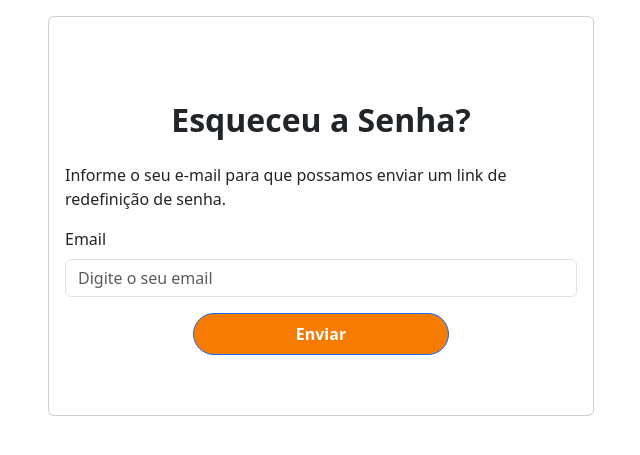
After one commit to Adan-Marques/tcc_ads, a Django app: template templates/registration/password_reset_form.html in a window 1280 px wide. The commit adds this page. Shown: the top 455 px of the page, without its empty margins (319-959 px from the left). Run offline with Django 5.2, Linux system fonts and the light colour scheme; the template is opened without the code that fills it, so the values that code supplies are empty.

Commit message:
feat reset password

```diff
--- a/home/views.py
+++ b/home/views.py
@@ -1,6 +1,7 @@
 from django.shortcuts import render
 from django.http import HttpResponse
 from django.contrib.auth.views import logout_then_login
+#from django.contrib.auth.tokens.PasswordResetTokenGenerator import default_token_generator
 
 def home(request):
     return render(request, 'home.html')
@@ -9,4 +10,5 @@ def logout_view(request):
     return logout_then_login(request)
 
 def esqueci(request):
+    #default_token_generator
     return render(request, 'esqueci.html')
--- a/tcc_ads/urls.py
+++ b/tcc_ads/urls.py
@@ -17,6 +17,7 @@ Including another URLconf
 from django.contrib import admin
 from django.urls import path, include
 from home import views
+from django.contrib.auth.views import PasswordResetConfirmView
 
 urlpatterns = [
     path('admin/', admin.site.urls),
@@ -24,4 +25,5 @@ urlpatterns = [
     path('esqueci/', views.esqueci, name='esqueci'),
     path('accounts/', include('django.contrib.auth.urls')),
     path('logout/', views.logout_view, name='logout'),
+    path('password_reset_confirm/<uidb64>/<token>/', PasswordResetConfirmView.as_view(template_name='registration/password_reset_confirm.html', success_url='/accounts/login/'), name='password_reset_confirm')
 ]
--- a/templates/registration/login.html
+++ b/templates/registration/login.html
@@ -42,7 +42,7 @@
                         </div>
                         <hr class="my-4">
                         <div class="d-flex justify-content-between">
-                            <a href="./esqueci">Esqueci minha senha</a>
+				<a href="{% url 'password_reset'  %}">Esqueci minha senha</a>
                             <a href="./cadastro">Criar conta</a>
                         </div>
                     </div>
--- /dev/null
+++ b/templates/registration/password_reset_done.html
@@ -0,0 +1,3 @@
+<h1> Obrigado! </h1>
+
+<p> Você deve receber o email em breve!</p>
--- /dev/null
+++ b/templates/registration/password_reset_email.html
@@ -0,0 +1,2 @@
+Someone asked for password reset for email {{ email }}. Follow the link below:
+{{ protocol}}://{{ domain }}{% url 'password_reset_confirm' uidb64=uid token=token %}
--- /dev/null
+++ b/templates/registration/password_reset_form.html
@@ -0,0 +1,45 @@
+{% load static %}
+<!doctype html>
+<html lang="pt-br">
+<head>
+    <meta charset="utf-8">
+    <meta name="viewport" content="width=device-width, initial-scale=1">
+    <title>Work Express</title>
+    <link href="https://cdn.jsdelivr.net/npm/bootstrap@5.3.3/dist/css/bootstrap.min.css" rel="stylesheet"
+        integrity="sha384-QWTKZyjpPEjISv5WaRU9OFeRpok6YctnYmDr5pNlyT2bRjXh0JMhjY6hW+ALEwIH" crossorigin="anonymous">
+    <link rel="stylesheet" href="/static/css/home.css">
+    <link rel="stylesheet" href="https://cdnjs.cloudflare.com/ajax/libs/font-awesome/6.7.2/css/all.min.css"
+        integrity="sha512-Evv84Mr4kqVGRNSgIGL/F/aIDqQb7xQ2vcrdIwxfjThSH8CSR7PBEakCr51Ck+w+/U6swU2Im1vVX0SVk9ABhg=="
+        crossorigin="anonymous" referrerpolicy="no-referrer" />
+</head>
+
+<body>
+    <div class="container mt-3">
+        <div class="row justify-content-center">
+            <div class="col-md-6 col-sm-10">
+                <div class="card w-100" style="height: 400px;">
+                    <div class="card-body py-5 d-flex flex-column justify-content-center">
+                        <h2 class="text-center fw-bold my-4">Esqueceu a Senha?</h2>
+                        <div class="mb-3">
+			<form method='POST'>
+				{% csrf_token %}
+                            <p>Informe o seu e-mail para que possamos enviar um link de redefinição de senha.</p>
+                            <label for="email" class="form-label">Email</label>
+                            <input name="email" autocomplete="email" type="email" class="form-control" id="email" placeholder="Digite o seu email">
+                        </div>
+                        <div class="d-flex justify-content-center">
+                            <button type="submit" class="btn btn-primary w-50 m-0 p-2 fw-bold rounded-pill"
+                                style="background-color:#F57C00; color: white; transition: background-color 0.3s, box-shadow 0.3s;"
+                                onmouseover="this.style.backgroundColor='#FF8F00'; this.style.boxShadow='0 4px 8px rgba(0, 0, 0, 0.2)';"
+                                onmouseout="this.style.backgroundColor='#F57C00'; this.style.boxShadow='none';">
+                                Enviar
+                            </button>
+			</form>
+                        </div>
+                    </div>
+                </div>
+            </div>
+        </div>
+    </div>
+</body>
+</html>
--- /dev/null
+++ b/templates/registration/password_reset_subject.txt
@@ -0,0 +1 @@
+Recuperação de senha
```
Also changed, not shown: templates/registration/password_reset_confirm.html (added, +20 -0 lines).
